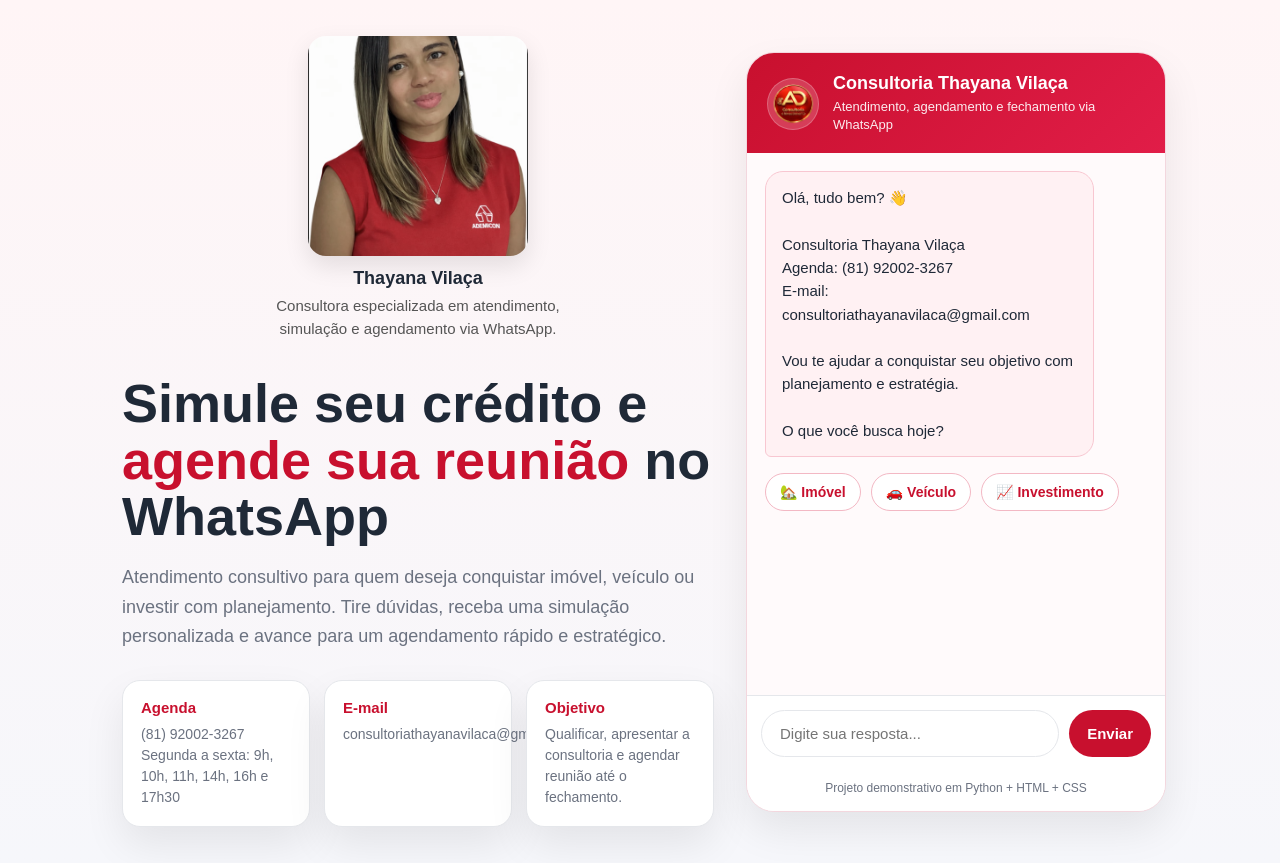
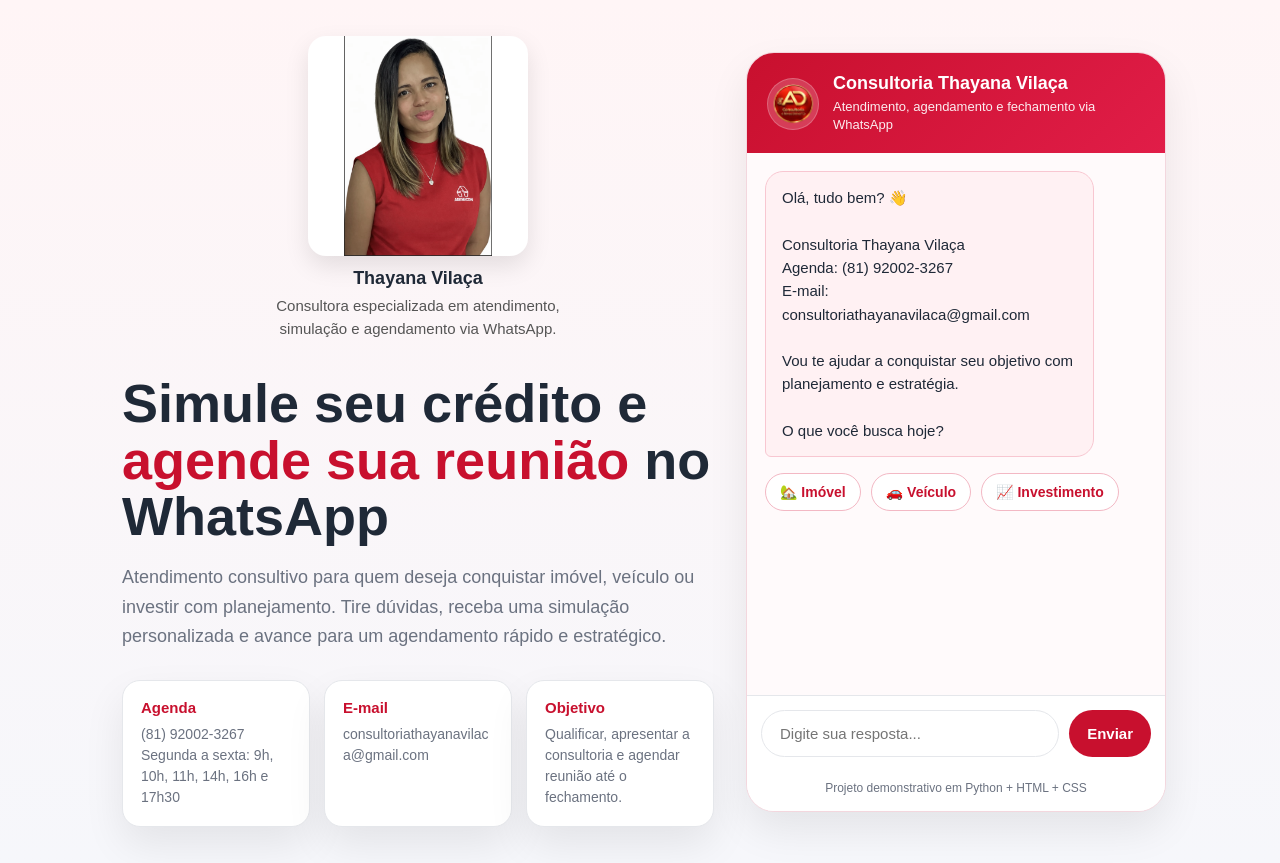
Before and after one commit to adconsultoriaeinvestimento/atendefacilia, a Flask app: page / in a window 1280 px wide. Run offline with Flask 3, Linux system fonts and the light colour scheme.

Commit message:
Refactor CSS for .consultora-foto and .info-card
Updated .consultora-foto to use object-fit: contain and added background color. Adjusted .info-card styles for better layout and word handling.

```diff
--- a/static/style.css
+++ b/static/style.css
@@ -60,10 +60,12 @@ body {
   margin-bottom: 20px;
 }
 
-.consultora-foto {
+
+  .consultora-foto {
   width: 220px;
   height: 220px;
-  object-fit: cover;
+  object-fit: contain;
+  background: #fff;
   border-radius: 18px;
   box-shadow: 0 10px 25px rgba(0, 0, 0, 0.10);
 }
@@ -115,14 +117,16 @@ h1 span,
   grid-template-columns: repeat(3, minmax(0, 1fr));
   gap: 14px;
   margin-top: 24px;
+  align-items: stretch;
 }
 
 .info-card {
-  background: var(--card);
+   background: var(--card);
   border: 1px solid var(--line);
   border-radius: 18px;
   padding: 18px;
   box-shadow: var(--shadow);
+  min-width: 0;
 }
 
 .info-card strong {
@@ -130,12 +134,15 @@ h1 span,
   color: var(--primary);
   margin-bottom: 8px;
   font-size: 15px;
+
 }
-
 .info-card span {
   font-size: 14px;
   color: var(--muted);
   line-height: 1.5;
+  word-break: break-word;
+  overflow-wrap: anywhere;
+
 }
 
 /* CHAT */
```
